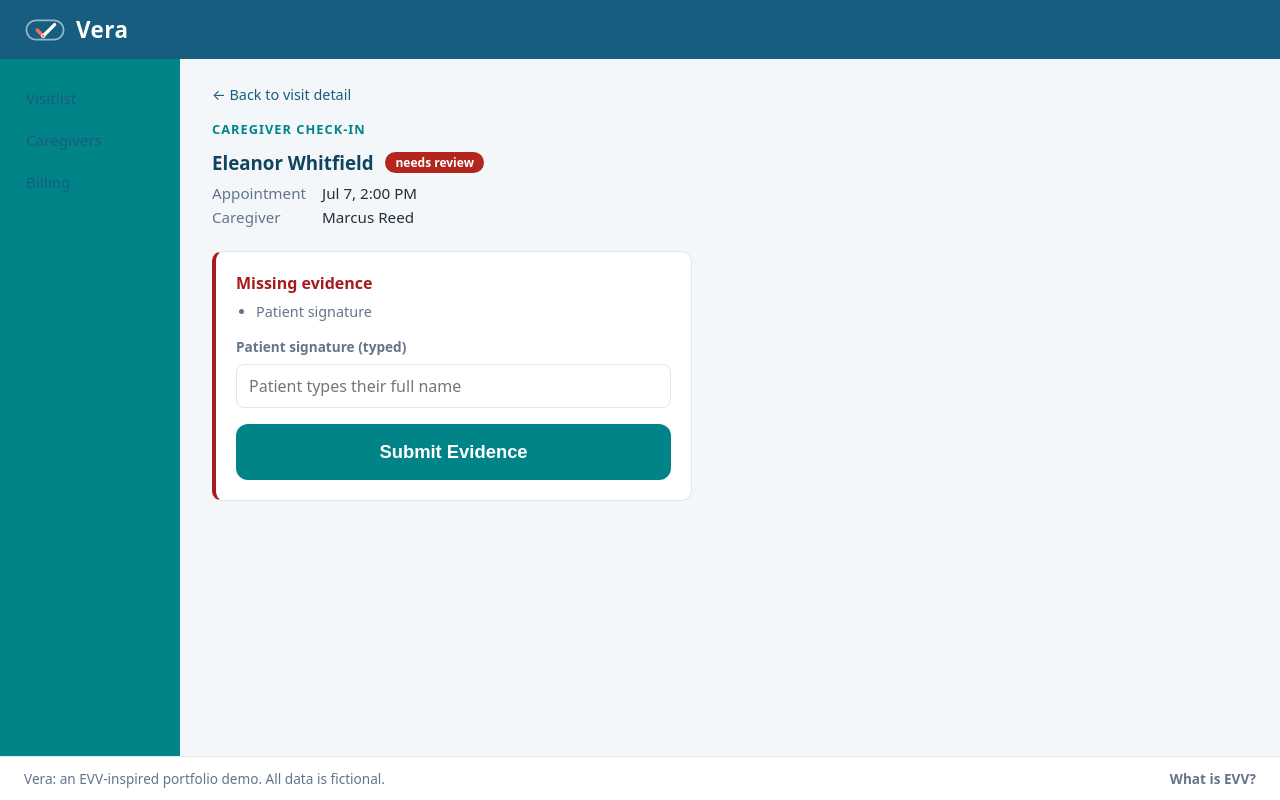
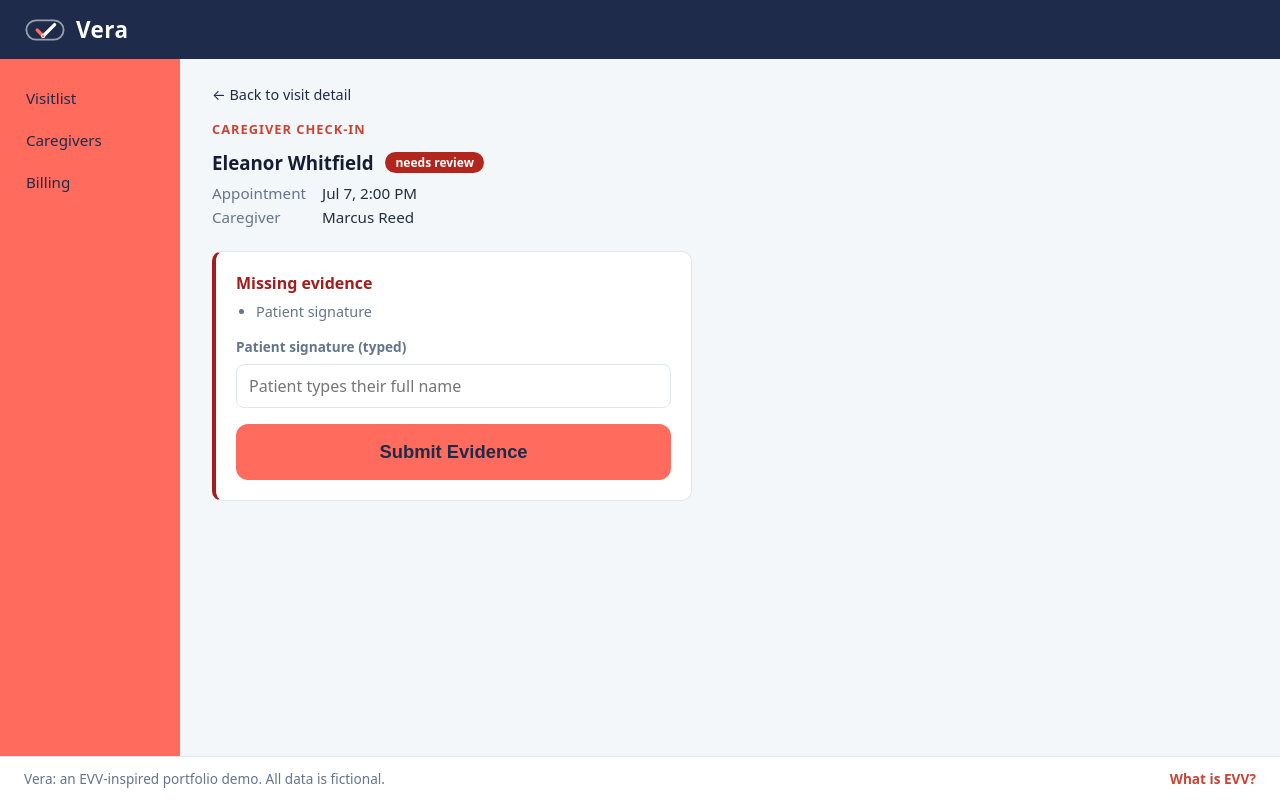
Before and after one commit to Marcandy/vera, a React (Vite) app: page /caregiver/visits/1 in a window 1280 px wide. Built offline with nearby package versions, Linux system fonts and the light colour scheme.

Commit message:
updated primary and secondary color, updated logo

```diff
--- a/src/index.css
+++ b/src/index.css
@@ -1,8 +1,14 @@
 :root {
     /* Vera palette — blue = trust/brand, green reserved for money-positive statuses */
+    /* previous palette, kept for easy revert:
     --vera-primary: #175d80;
     --vera-primary-dark: #0f4460;
-    --vera-secondary: #008487;   /* teal-green: nav chrome + money accents */
+    --vera-secondary: #008487;   teal-green: nav chrome + money accents
+    */
+    --vera-primary: #1e2b4a;        /* deep indigo navy (experiment) */
+    --vera-primary-dark: #141d33;   /* derived darker navy for headings */
+    --vera-secondary: #ff6b5c;      /* warm coral (experiment) */
+    --vera-secondary-dark: #c94434; /* text-safe coral for light backgrounds */
     --bg: #f4f7f9;
     --card-bg: #ffffff;
     --border: #dfe7ec;
--- a/src/pages/Billing.module.css
+++ b/src/pages/Billing.module.css
@@ -46,9 +46,9 @@
     border-top: 2px solid var(--border);
 }
 
-/* the money line: same teal as the nav, money accent role */
+/* the money line: brand accent, money role */
 .claimsTable tfoot .amountCol {
-    color: var(--vera-secondary);
+    color: var(--vera-secondary-dark);
     font-size: 1.05rem;
 }
 
--- a/src/pages/CaregiverVisit.module.css
+++ b/src/pages/CaregiverVisit.module.css
@@ -17,7 +17,7 @@
 
 .roleBanner {
     margin: 0 0 12px;
-    color: var(--vera-secondary);
+    color: var(--vera-secondary-dark);
     font-size: 0.8rem;
     font-weight: 600;
     text-transform: uppercase;
@@ -58,7 +58,7 @@
     width: 100%;
     min-height: 56px;
     background-color: var(--vera-secondary);
-    color: #ffffff;
+    color: var(--vera-primary);   /* navy on coral holds contrast; white does not */
     border: none;
     border-radius: 12px;
     font-size: 1.15rem;
@@ -67,7 +67,7 @@
 }
 
 .checkInButton:hover {
-    background-color: #006e70;
+    background-color: #e85a48;
 }
 
 .checkInButton:active {
@@ -112,7 +112,7 @@
 
 .mockLocation {
     margin: 0 0 6px;
-    color: var(--vera-secondary);
+    color: var(--vera-secondary-dark);
     font-size: 0.9rem;
     font-weight: 600;
 }
@@ -144,7 +144,7 @@ textarea.fieldInput {
 
 .fieldInput:focus {
     border-color: var(--vera-secondary);
-    box-shadow: 0 0 0 2px rgba(0, 132, 135, 0.2);
+    box-shadow: 0 0 0 2px rgba(255, 107, 92, 0.25);
     outline: none;
 }
 
--- a/src/pages/Caregivers.module.css
+++ b/src/pages/Caregivers.module.css
@@ -51,14 +51,14 @@
 
 .fieldInput:focus {
     border-color: var(--vera-secondary);
-    box-shadow: 0 0 0 2px rgba(0, 132, 135, 0.2);
+    box-shadow: 0 0 0 2px rgba(255, 107, 92, 0.25);
     outline: none;
 }
 
 /* Denise is on a desktop: compact action, not a thumb target */
 .addButton {
     background-color: var(--vera-secondary);
-    color: #ffffff;
+    color: var(--vera-primary);   /* navy on coral holds contrast; white does not */
     border: none;
     border-radius: 8px;
     padding: 10px 18px;
@@ -68,7 +68,7 @@
 }
 
 .addButton:hover {
-    background-color: #006e70;
+    background-color: #e85a48;
 }
 
 .addButton:disabled {
--- a/src/pages/VisitDetail.module.css
+++ b/src/pages/VisitDetail.module.css
@@ -29,7 +29,7 @@
 /* demo affordance: stands in for Marcus opening his own app */
 .caregiverFlowLink {
     margin-left: auto;
-    color: var(--vera-secondary);
+    color: var(--vera-secondary-dark);
     text-decoration: none;
     font-size: 0.9rem;
     font-weight: 600;
```
